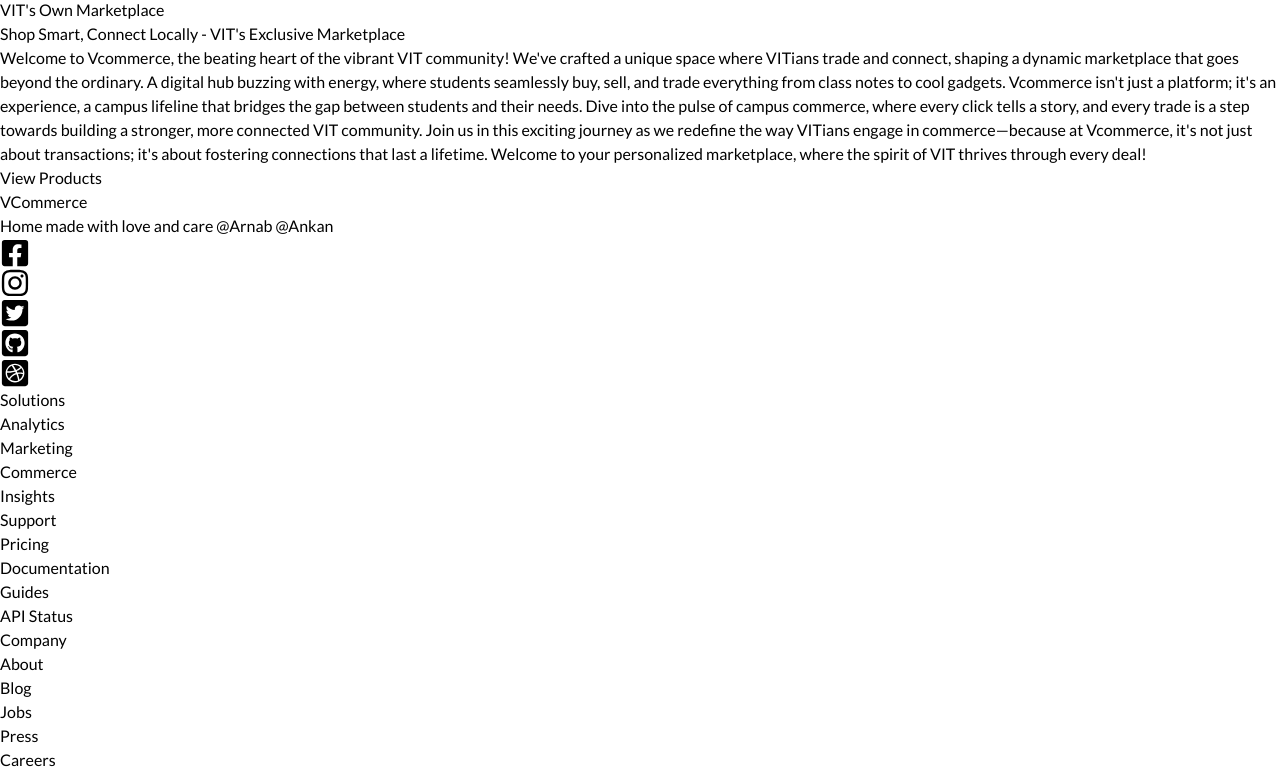
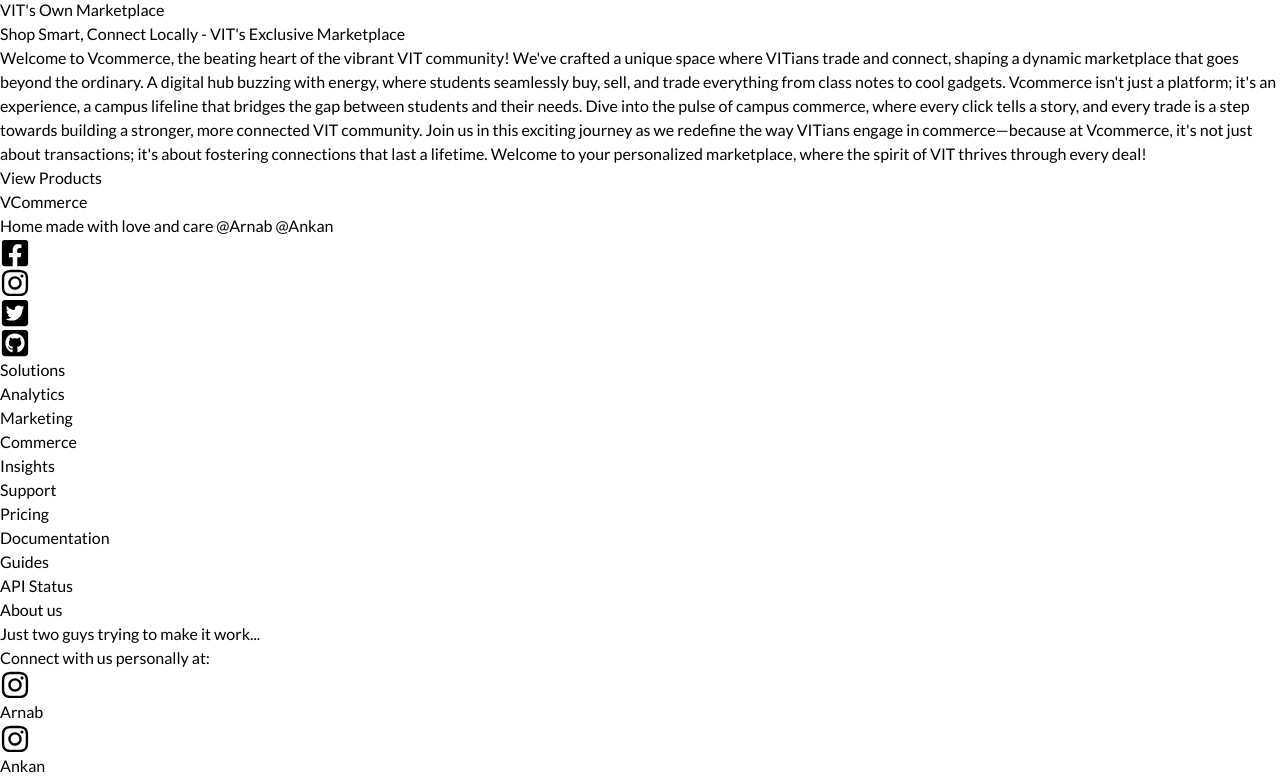
Before and after one commit to ArnabBanik-repo/vcommerce, a React (Vite) app in the folder frontend/: page / in a window 1280 px wide. Shown: the part 966-1744 px from the top of the page. Built offline with nearby package versions, Linux system fonts and the light colour scheme; no server answers.

Commit message:
footer update

```diff
--- a/frontend/src/components/HomeFooter.jsx
+++ b/frontend/src/components/HomeFooter.jsx
@@ -18,7 +18,7 @@
             <FaInstagram size={30} />
             <FaTwitterSquare size={30} />
             <FaGithubSquare size={30} />
-            <FaDribbbleSquare size={30} />
+
         </div>
       </div>
       <div className='lg:col-span-2 flex justify-around mt-6'>
@@ -41,15 +41,25 @@
         </ul>
     </div>
     <div>
-        <h6 className='font-medium text-gray-400'>Company</h6>
-        <ul>
-            <li className='py-2 text-sm'>About</li>
-            <li className='py-2 text-sm'>Blog</li>
-            <li className='py-2 text-sm'>Jobs</li>
-            <li className='py-2 text-sm'>Press</li>
-            <li className='py-2 text-sm'>Careers</li>
-        </ul>
-    </div>
+  <h6 className='font-medium text-gray-400'>About us </h6>
+  Just two guys trying to make it work... <br />
+  Connect with us personally at:
+  <ul style={{ listStyle: 'none', padding: 0 }}>
+    <li className='py-2 text-sm flex items-center'>
+      <a href='https://www.instagram.com/arnabbanik5/' target='_blank' rel='noopener noreferrer' className='flex items-center'>
+        <FaInstagram size={30} className='mr-2' />
+        Arnab
+      </a>
+    </li>
+    <li className='py-2 text-sm flex items-center'>
+      <a href='https://www.instagram.com/rayankan16/' target='_blank' rel='noopener noreferrer' className='flex items-center'>
+        <FaInstagram size={30} className='mr-2' />
+        Ankan
+      </a>
+    </li>
+  </ul>
+</div>
+
 
       </div>
     </div>
```
